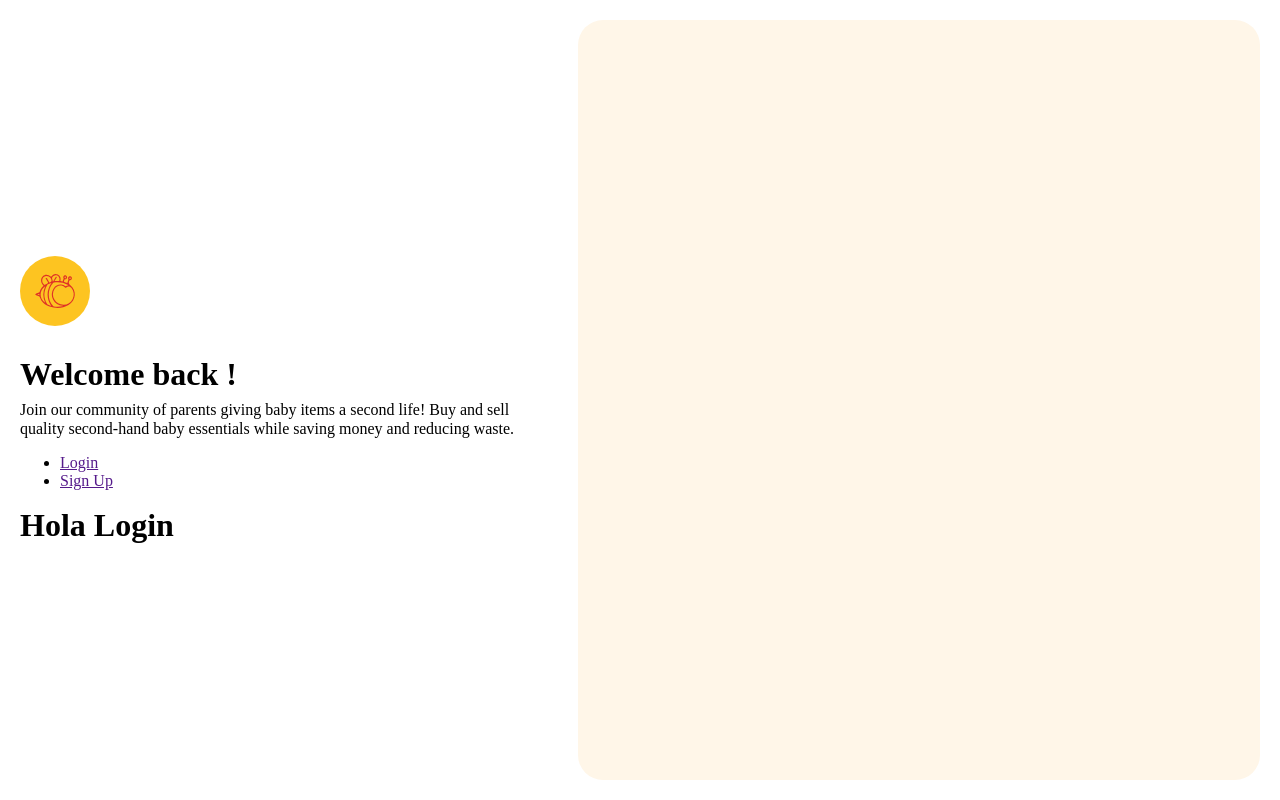
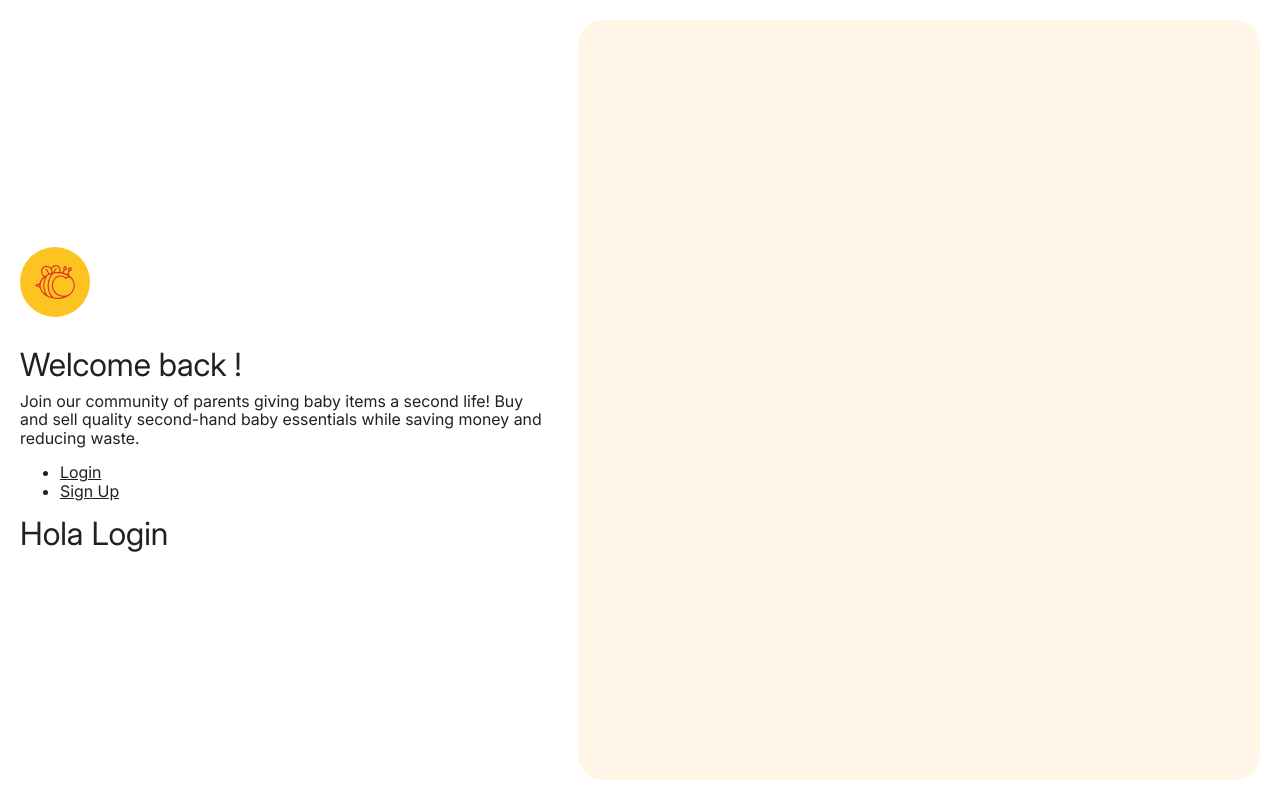
Before and after one commit to giraldokarol/-new-OldieMolly, a Vue app: page / in a window 1280 px wide. Built offline with nearby package versions, Linux system fonts and the light colour scheme.

Commit message:
feat: Add variable font

```diff
--- a/src/styles/main.scss
+++ b/src/styles/main.scss
@@ -6,6 +6,18 @@
 p {
   @include rem(margin, 8 0);
 }
+
+body{
+  font-family: 'Inter', sans-serif;
+  font-variation-settings: "wght" 400;
+  color: $om_black_color;
+}
+
+a {
+  color: $om_black_color;
+  &:hover{ text-decoration: none;}
+}
+
 //Global Classes for containers
 .om_container_noheader {
   @include rem(padding, 20);
--- a/src/styles/mixins.scss
+++ b/src/styles/mixins.scss
@@ -90,3 +90,13 @@
         background: $color;
     }
 }
+
+/*
+    LOAD FONTS
+*/
+@font-face {
+    font-family: 'Inter';
+    src: url('@/assets/fonts/Inter-Variable.woff2') format('woff2');
+    font-weight: 100 900; // Rango de pesos
+    font-style: normal;
+}
```
Also changed, not shown: src/assets/fonts/Inter-Variable.woff2 (added).
